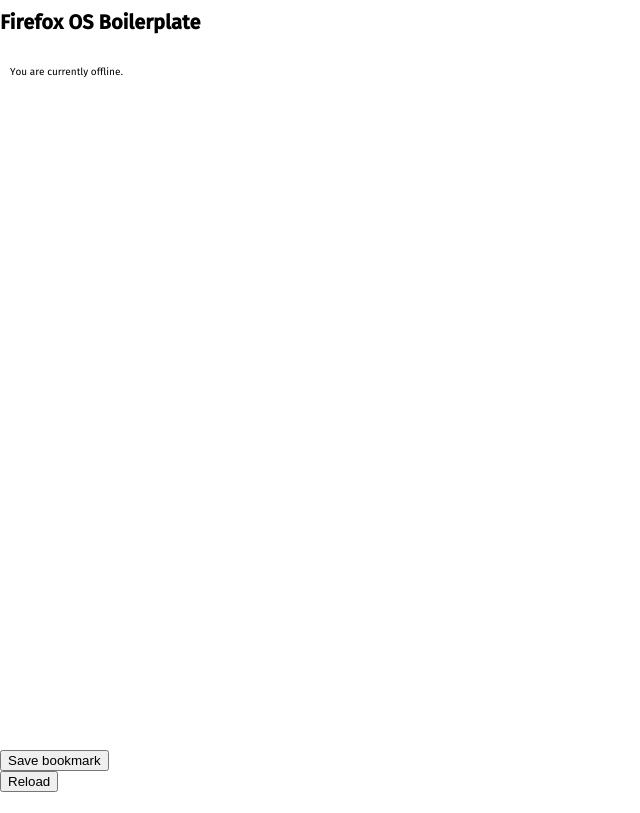
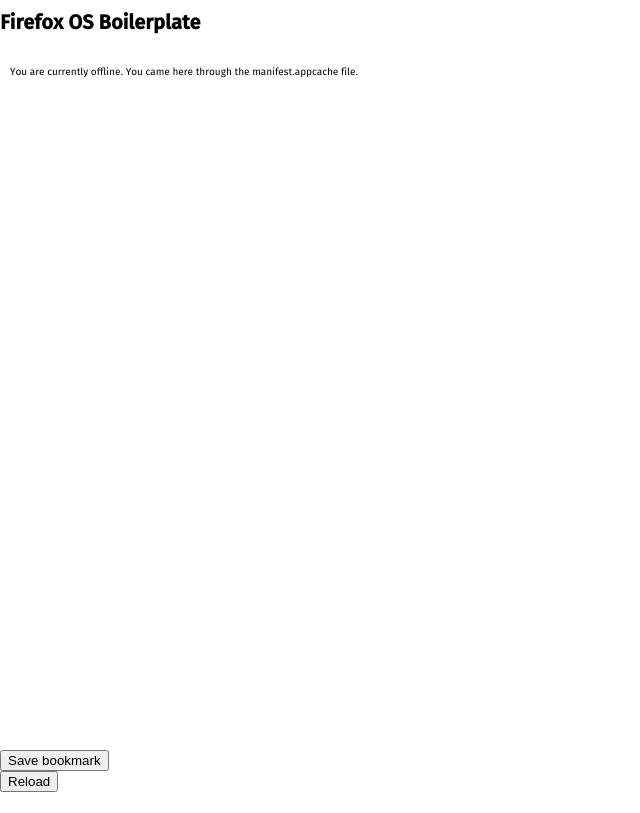
Before and after one commit to robnyman/Firefox-OS-Boilerplate-App, a plain HTML site: page fallback.html in a window 1280 px wide. Shown: the whole page, without its empty margins (0-640 px from the left). Drawn offline with Linux system fonts and the light colour scheme.

Commit message:
Added text

```diff
--- a/fallback.html
+++ b/fallback.html
@@ -14,7 +14,7 @@
     </header>
 
     <div id="main">
-        <p>You are currently offline.</p>
+        <p>You are currently offline. You came here through the manifest.appcache file.</p>
     </div>
 
     <footer>
```
